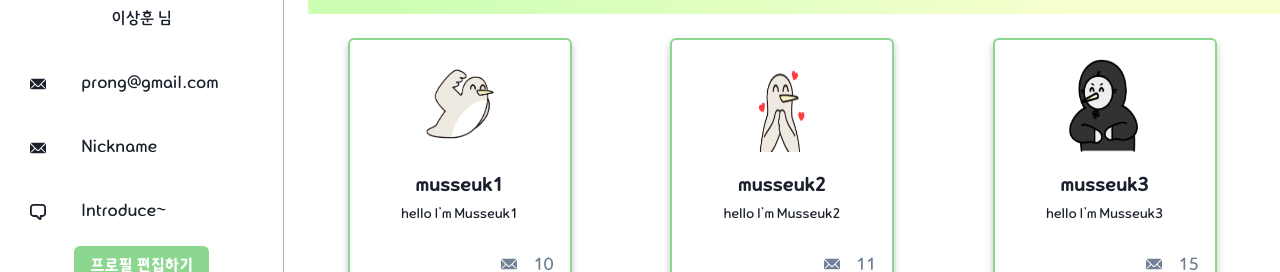
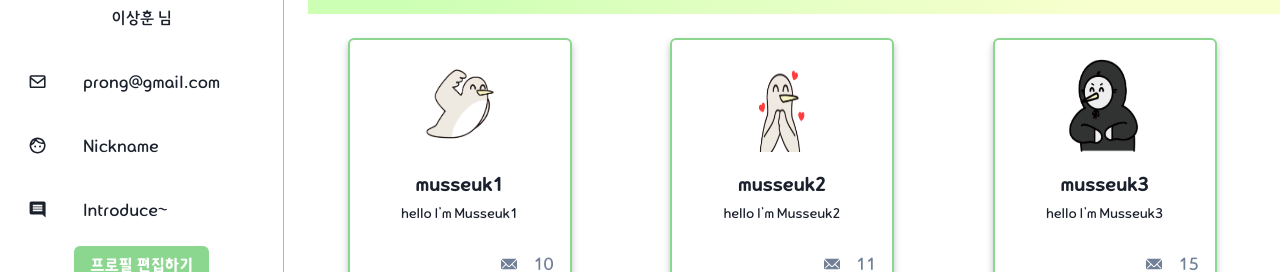
Before and after one commit to prgrms-fe-devcourse/FEDC4_MUSSEUK_LETTER_Donggeun, a React (Vite) app: page /profile/1 in a window 1280 px wide. Shown: the part 306-578 px from the top of the page. Built offline with nearby package versions, Linux system fonts and the light colour scheme; no server answers.

Commit message:
design: react-icon 추가

```diff
--- a/package.json
+++ b/package.json
@@ -26,6 +26,7 @@
     "react": "^18.2.0",
     "react-dom": "^18.2.0",
     "react-hook-form": "^7.46.0",
+    "react-icons": "^4.11.0",
     "react-router-dom": "^6.15.0",
     "zod": "^3.22.2"
   },
--- a/src/pages/Profile/components/ProfileBar.tsx
+++ b/src/pages/Profile/components/ProfileBar.tsx
@@ -1,12 +1,16 @@
 import { VStack, HStack, Avatar, Button, Text, FormControl, FormLabel, Input } from '@chakra-ui/react';
 import { EmailIcon, ChatIcon } from '@chakra-ui/icons';
 import hoodMusseuk from '@/assets/images/musseuk_hood.png';
+import { BiEnvelope } from 'react-icons/bi';
+import { MdFaceUnlock, MdComment } from 'react-icons/md';
 
 const UserInfoField = ({ icon, type, value }) => {
   return (
     <FormControl>
       <HStack my={4} justify={'center'} align={'center'}>
-        <FormLabel my={0}>{icon}</FormLabel>
+        <FormLabel my={0} fontSize={'1.2rem'}>
+          {icon}
+        </FormLabel>
         <Input type={type} w={'80%'} h={6} value={value} border={'none'} />
       </HStack>
     </FormControl>
@@ -24,9 +28,9 @@ const ProfileBar = ({ userName }) => {
         <Text>{userName} 님</Text>
       </VStack>
       <VStack>
-        <UserInfoField icon={<EmailIcon />} type={'email'} value={'prong@gmail.com'} />
-        <UserInfoField icon={<EmailIcon />} type={'text'} value={'Nickname'} />
-        <UserInfoField icon={<ChatIcon />} type={'text'} value={'Introduce~'} />
+        <UserInfoField icon={<BiEnvelope />} type={'email'} value={'prong@gmail.com'} />
+        <UserInfoField icon={<MdFaceUnlock />} type={'text'} value={'Nickname'} />
+        <UserInfoField icon={<MdComment />} type={'text'} value={'Introduce~'} />
         <Button colorScheme="primary">프로필 편집하기</Button>
       </VStack>
     </VStack>
```
Also changed, not shown: 1 other file (tests, documents, lock files or other folders).
